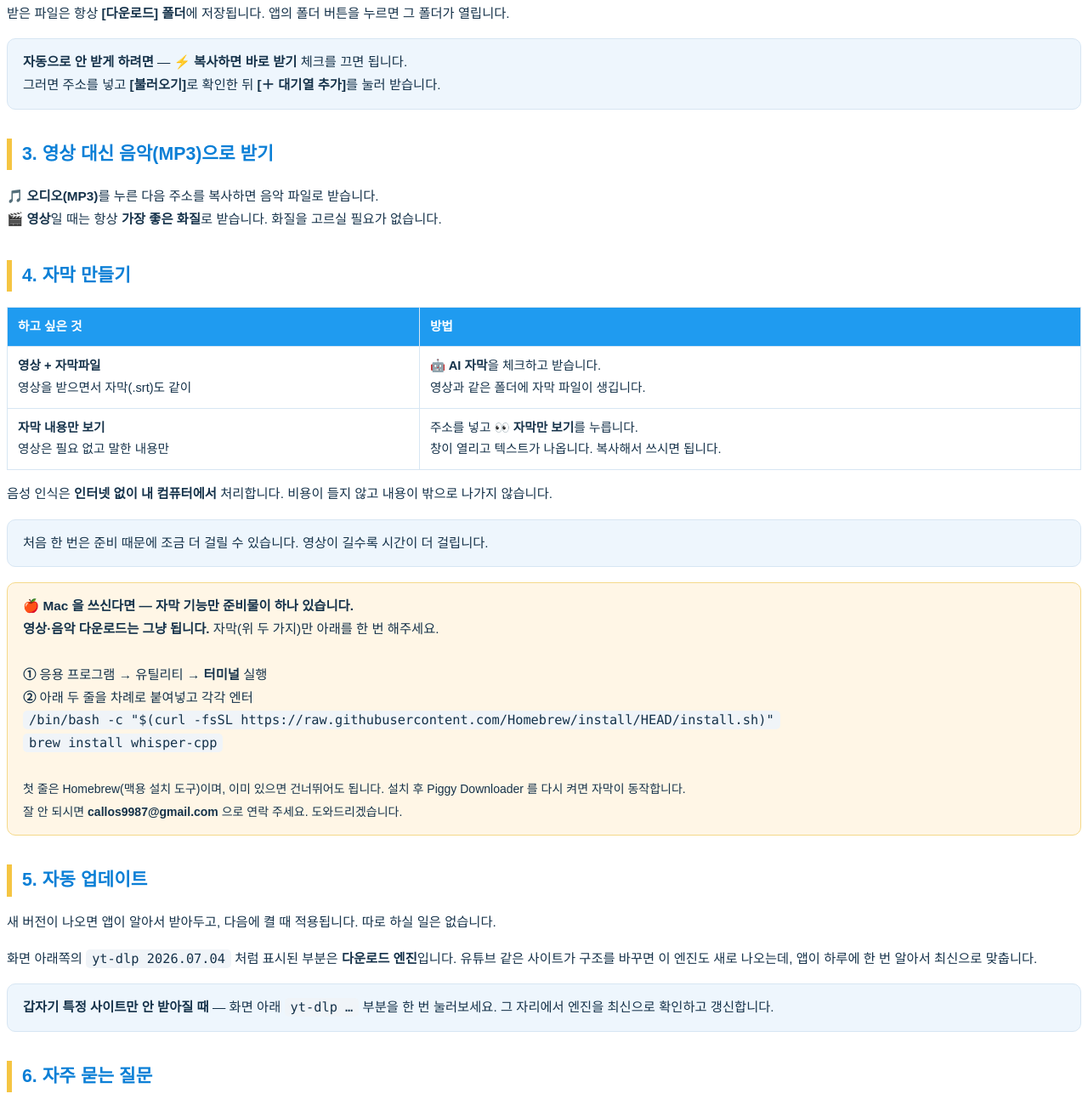
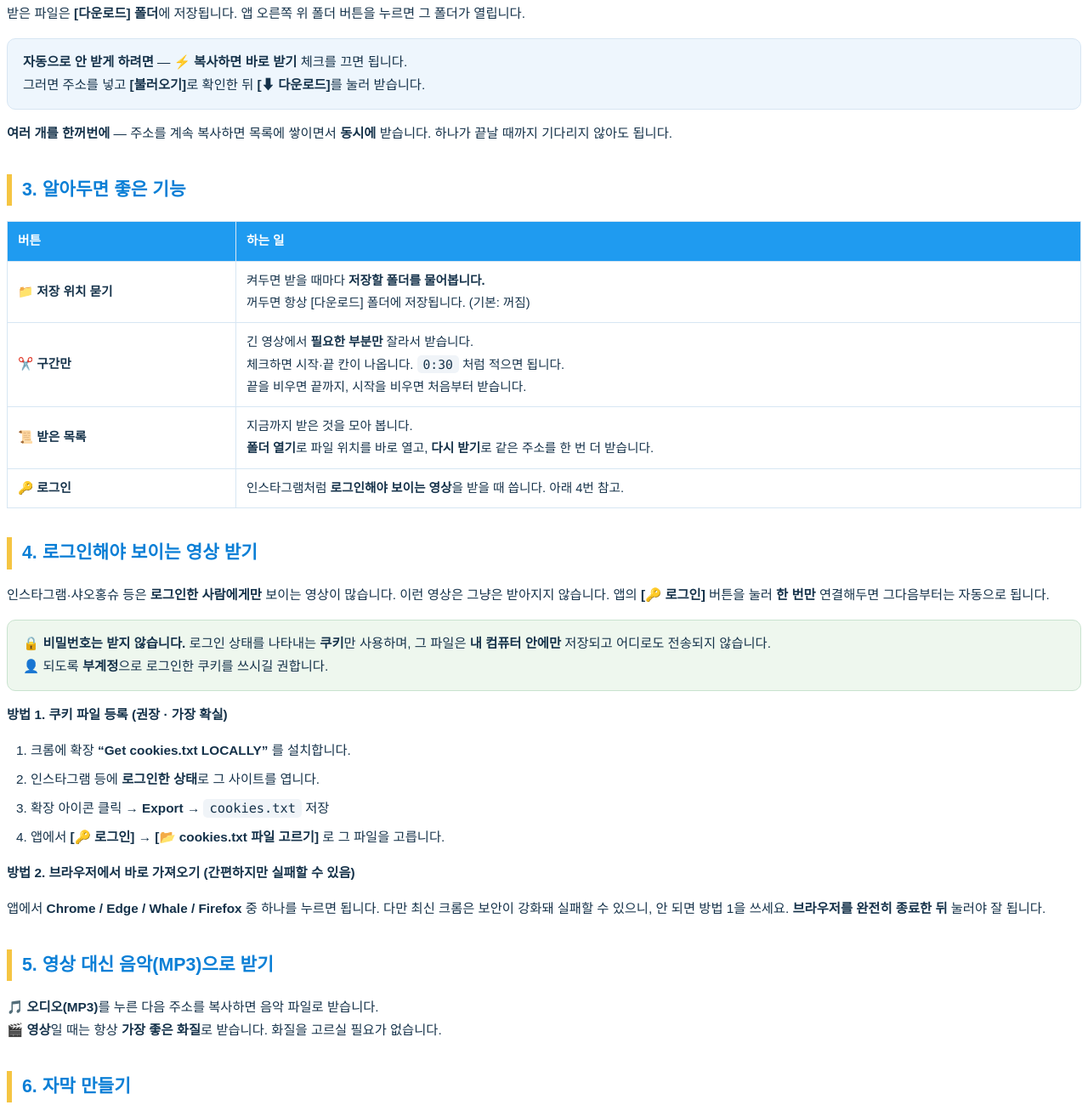
Before and after one commit to theblackart001-bit/piggy-downloader, a browser extension: page packaging/manual.html in a window 1280 px wide. Shown: the part 1375-2675 px from the top of the page at 85% size. Drawn offline with Linux system fonts and the light colour scheme.

Commit message:
docs: 매뉴얼을 실제 앱과 일치시킴 (v1.4.2)
매뉴얼 전체를 코드와 대조해 어긋난 부분을 고쳤다.

고친 사실오류
- FAQ '저장 위치는 [다운로드] 폴더로 고정' -> 저장 위치 묻기 옵션이 생겼으므로 정정
- '차례로 받습니다' -> 실제로는 동시에 받는다(큐에 동시실행 제한 없음)
- 없는 버튼명 '[+ 대기열 추가]' -> 실제 버튼 '[다운로드]'
- 맥 경고 문구 '손상되었기 때문에' -> 애드혹 서명 후엔 '확인되지 않은 개발자'

빠져 있던 신기능(1.4.0) 추가
- 3장 신설: 저장 위치 묻기 / 구간만 / 받은 목록 / 로그인 버튼 설명
- 4장 신설: 로그인해야 보이는 영상 받기(쿠키 등록 2가지 방법)
- FAQ 2개 추가(인스타 안 받아짐 / 받은 파일 위치)

기타
- 맥 안내문의 dmg 파일명이 1.3.0 으로 하드코딩돼 있던 것 -> VERSION 변수화

```diff
--- a/package.json
+++ b/package.json
@@ -1,7 +1,7 @@
 {
   "name": "piggy-downloader",
   "productName": "Piggy Downloader",
-  "version": "1.4.1",
+  "version": "1.4.2",
   "description": "1000+ 사이트 영상·오디오 다운로더 (yt-dlp + ffmpeg 내장)",
   "author": "AI부업플랜 <callos9987@gmail.com>",
   "license": "MIT",
--- a/packaging/manual.html
+++ b/packaging/manual.html
@@ -52,7 +52,7 @@
   <p>받은 .dmg 를 열고 🐷 아이콘을 <b>응용 프로그램</b> 폴더로 끌어다 놓으면 설치됩니다.</p>
 
   <div class="warn"><b>처음 실행할 때 경고가 뜹니다 — 정상입니다.</b><br />
-  Windows 는 “PC 보호”, Mac 은 “손상되었기 때문에 열 수 없습니다” 라고 나옵니다.
+  Windows 는 “PC 보호”, Mac 은 “확인되지 않은 개발자” 라고 나옵니다.
   프로그램에 문제가 있어서가 아니라 <b>아직 인증서를 붙이지 않아</b> 뜨는 안내입니다.<br />
   · Windows: <b>[추가 정보] → [실행]</b><br />
   · Mac: 아이콘을 <b>오른쪽 버튼(또는 control+클릭) → [열기]</b> → 경고창에서 다시 <b>[열기]</b><br />
@@ -64,17 +64,68 @@
     <li>브라우저에서 영상 주소를 복사합니다.</li>
     <li>끝입니다. 앱이 알아서 받습니다.</li>
   </ol>
-  <p>받은 파일은 항상 <b>[다운로드] 폴더</b>에 저장됩니다. 앱의 폴더 버튼을 누르면 그 폴더가 열립니다.</p>
+  <p>받은 파일은 <b>[다운로드] 폴더</b>에 저장됩니다. 앱 오른쪽 위 폴더 버튼을 누르면 그 폴더가 열립니다.</p>
   <div class="tip">
     <b>자동으로 안 받게 하려면</b> — <b>⚡ 복사하면 바로 받기</b> 체크를 끄면 됩니다.<br />
-    그러면 주소를 넣고 <b>[불러오기]</b>로 확인한 뒤 <b>[＋ 대기열 추가]</b>를 눌러 받습니다.
+    그러면 주소를 넣고 <b>[불러오기]</b>로 확인한 뒤 <b>[⬇ 다운로드]</b>를 눌러 받습니다.
+  </div>
+  <p><b>여러 개를 한꺼번에</b> — 주소를 계속 복사하면 목록에 쌓이면서 <b>동시에</b> 받습니다.
+  하나가 끝날 때까지 기다리지 않아도 됩니다.</p>
+
+  <h2>3. 알아두면 좋은 기능</h2>
+  <table>
+    <tr><th>버튼</th><th>하는 일</th></tr>
+    <tr>
+      <td><b>📁 저장 위치 묻기</b></td>
+      <td>켜두면 받을 때마다 <b>저장할 폴더를 물어봅니다.</b><br />
+      꺼두면 항상 [다운로드] 폴더에 저장됩니다. (기본: 꺼짐)</td>
+    </tr>
+    <tr>
+      <td><b>✂️ 구간만</b></td>
+      <td>긴 영상에서 <b>필요한 부분만</b> 잘라서 받습니다.<br />
+      체크하면 시작·끝 칸이 나옵니다. <code>0:30</code> 처럼 적으면 됩니다.<br />
+      끝을 비우면 끝까지, 시작을 비우면 처음부터 받습니다.</td>
+    </tr>
+    <tr>
+      <td><b>📜 받은 목록</b></td>
+      <td>지금까지 받은 것을 모아 봅니다.<br />
+      <b>폴더 열기</b>로 파일 위치를 바로 열고, <b>다시 받기</b>로 같은 주소를 한 번 더 받습니다.</td>
+    </tr>
+    <tr>
+      <td><b>🔑 로그인</b></td>
+      <td>인스타그램처럼 <b>로그인해야 보이는 영상</b>을 받을 때 씁니다. 아래 4번 참고.</td>
+    </tr>
+  </table>
+
+  <h2>4. 로그인해야 보이는 영상 받기</h2>
+  <p>인스타그램·샤오홍슈 등은 <b>로그인한 사람에게만</b> 보이는 영상이 많습니다.
+  이런 영상은 그냥은 받아지지 않습니다. 앱의 <b>[🔑 로그인]</b> 버튼을 눌러 <b>한 번만</b> 연결해두면
+  그다음부터는 자동으로 됩니다.</p>
+
+  <div class="tip" style="background:#eef7ee;border-color:#c9e3cf;">
+    🔒 <b>비밀번호는 받지 않습니다.</b> 로그인 상태를 나타내는 <b>쿠키</b>만 사용하며,
+    그 파일은 <b>내 컴퓨터 안에만</b> 저장되고 어디로도 전송되지 않습니다.<br />
+    👤 되도록 <b>부계정</b>으로 로그인한 쿠키를 쓰시길 권합니다.
   </div>
 
-  <h2>3. 영상 대신 음악(MP3)으로 받기</h2>
+  <p><b>방법 1. 쿠키 파일 등록 (권장 · 가장 확실)</b></p>
+  <ol>
+    <li>크롬에 확장 <b>“Get cookies.txt LOCALLY”</b> 를 설치합니다.</li>
+    <li>인스타그램 등에 <b>로그인한 상태</b>로 그 사이트를 엽니다.</li>
+    <li>확장 아이콘 클릭 → <b>Export</b> → <code>cookies.txt</code> 저장</li>
+    <li>앱에서 <b>[🔑 로그인] → [📂 cookies.txt 파일 고르기]</b> 로 그 파일을 고릅니다.</li>
+  </ol>
+
+  <p><b>방법 2. 브라우저에서 바로 가져오기 (간편하지만 실패할 수 있음)</b></p>
+  <p>앱에서 <b>Chrome / Edge / Whale / Firefox</b> 중 하나를 누르면 됩니다.
+  다만 최신 크롬은 보안이 강화돼 실패할 수 있으니, 안 되면 방법 1을 쓰세요.
+  <b>브라우저를 완전히 종료한 뒤</b> 눌러야 잘 됩니다.</p>
+
+  <h2>5. 영상 대신 음악(MP3)으로 받기</h2>
   <p><b>🎵 오디오(MP3)</b>를 누른 다음 주소를 복사하면 음악 파일로 받습니다.<br />
   <b>🎬 영상</b>일 때는 항상 <b>가장 좋은 화질</b>로 받습니다. 화질을 고르실 필요가 없습니다.</p>
 
-  <h2>4. 자막 만들기</h2>
+  <h2>6. 자막 만들기</h2>
   <table>
     <tr><th>하고 싶은 것</th><th>방법</th></tr>
     <tr>
@@ -99,28 +150,35 @@
   설치 후 Piggy Downloader 를 다시 켜면 자막이 동작합니다.<br />
   잘 안 되시면 <b>callos9987@gmail.com</b> 으로 연락 주세요. 도와드리겠습니다.</span></div>
 
-  <h2>5. 자동 업데이트</h2>
+  <h2>7. 자동 업데이트</h2>
   <p>새 버전이 나오면 앱이 알아서 받아두고, 다음에 켤 때 적용됩니다. 따로 하실 일은 없습니다.</p>
-  <p>화면 아래쪽의 <code>yt-dlp 2026.07.04</code> 처럼 표시된 부분은 <b>다운로드 엔진</b>입니다.
+  <p>화면 아래쪽의 <code>yt-dlp 2026.07.04</code> 처럼 <b>날짜가 적힌</b> 부분은 <b>다운로드 엔진</b>입니다.
   유튜브 같은 사이트가 구조를 바꾸면 이 엔진도 새로 나오는데, 앱이 하루에 한 번 알아서 최신으로 맞춥니다.</p>
   <div class="tip"><b>갑자기 특정 사이트만 안 받아질 때</b> — 화면 아래 <code>yt-dlp …</code> 부분을 한 번 눌러보세요.
   그 자리에서 엔진을 최신으로 확인하고 갱신합니다.</div>
 
-  <h2>6. 자주 묻는 질문</h2>
+  <h2>8. 자주 묻는 질문</h2>
   <p><b>Q. 다운로드가 안 됩니다.</b><br />
   인터넷 연결을 확인하고, 비공개·연령제한·삭제된 영상이 아닌지 확인해 주세요.
-  특정 사이트만 안 된다면 5번의 엔진 갱신을 해보시면 대부분 해결됩니다.</p>
+  특정 사이트만 안 된다면 7번의 엔진 갱신을 해보시면 대부분 해결됩니다.</p>
 
   <p><b>Q. 화질을 고르고 싶습니다.</b><br />
   항상 가장 좋은 화질로 받도록 만들어져 있어 선택하는 곳이 없습니다.</p>
 
   <p><b>Q. 저장 위치를 바꾸고 싶습니다.</b><br />
-  이 버전은 [다운로드] 폴더로 고정입니다. 앱의 폴더 버튼을 누르면 바로 열립니다.</p>
+  <b>📁 저장 위치 묻기</b> 를 체크하시면, 받을 때마다 저장할 폴더를 물어봅니다.
+  체크를 꺼두면 항상 [다운로드] 폴더에 저장됩니다.</p>
 
   <p><b>Q. 여러 개를 한 번에 받을 수 있나요?</b><br />
-  네. 주소를 계속 복사하시면 목록에 쌓이면서 차례로 받습니다.</p>
+  네. 주소를 계속 복사하시면 목록에 쌓이면서 <b>동시에</b> 받습니다.</p>
 
-  <h2>7. 문의 · A/S</h2>
+  <p><b>Q. 인스타그램 영상이 안 받아집니다.</b><br />
+  로그인해야 보이는 게시물일 수 있습니다. 위 <b>4번</b>을 참고해 한 번만 연결해 주세요.</p>
+
+  <p><b>Q. 받은 파일이 어디 있는지 모르겠습니다.</b><br />
+  <b>📜 받은 목록</b> 을 누르고 <b>[폴더 열기]</b> 를 누르시면 그 파일 위치가 바로 열립니다.</p>
+
+  <h2>9. 문의 · A/S</h2>
   <div class="tip" style="background:#eaf7ee;border-color:#bfe3cb;">
     <p style="margin:0;font-size:12.5pt;"><b>앱이 제대로 작동하지 않을 경우 이메일로 연락주시면 빠르게 해결해드리겠습니다.</b></p>
     <p style="margin:8px 0 0;">📧 <b>callos9987@gmail.com</b> · AI부업플랜</p>
--- a/scripts/make-dist-package.js
+++ b/scripts/make-dist-package.js
@@ -101,10 +101,10 @@ if (MULTI_OS) {
     '  화면 왼쪽 위 사과() 아이콘 → "이 Mac에 관하여" 를 눌러보세요.',
     '',
     '  · "칩: Apple M1 / M2 / M3 ..." 라고 나오면',
-    '      →  PiggyDownloader-1.3.0-arm64.dmg',
+    `      →  PiggyDownloader-${VERSION}-arm64.dmg`,
     '',
     '  · "프로세서: Intel ..." 이라고 나오면',
-    '      →  PiggyDownloader-1.3.0-x64.dmg',
+    `      →  PiggyDownloader-${VERSION}-x64.dmg`,
     '',
     '',
     '■ 설치 방법',
@@ -135,6 +135,7 @@ if (MULTI_OS) {
     '■ 참고',
     '',
     '  · 사용법은 Windows 와 똑같습니다. 함께 있는 "사용매뉴얼.pdf" 를 보세요.',
+    '  · 로그인 영상 받기 / 받은 목록 / 구간만 받기 등도 Mac 에서 그대로 됩니다.',
     '',
     '',
     '■ 자막 기능만 준비물이 하나 있습니다 (Mac 한정)',
```
Also changed, not shown: 1 other file.
